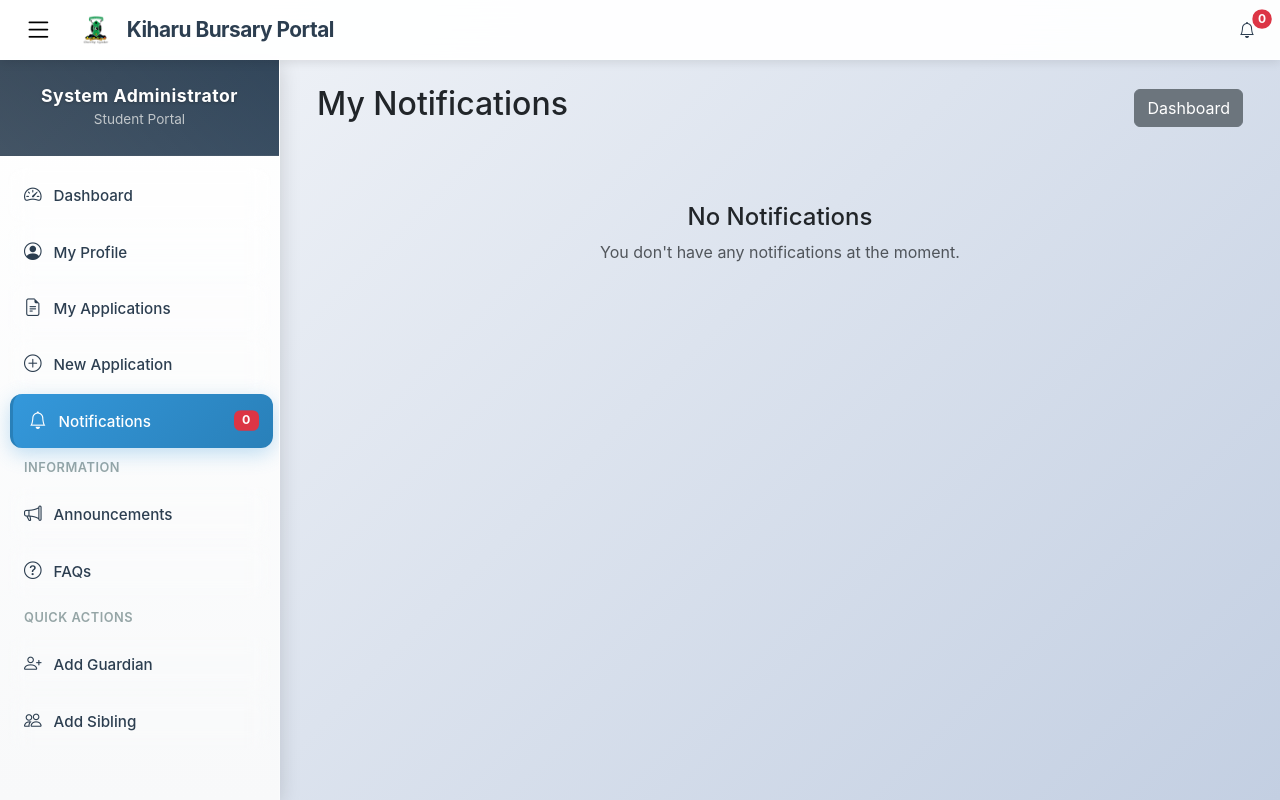
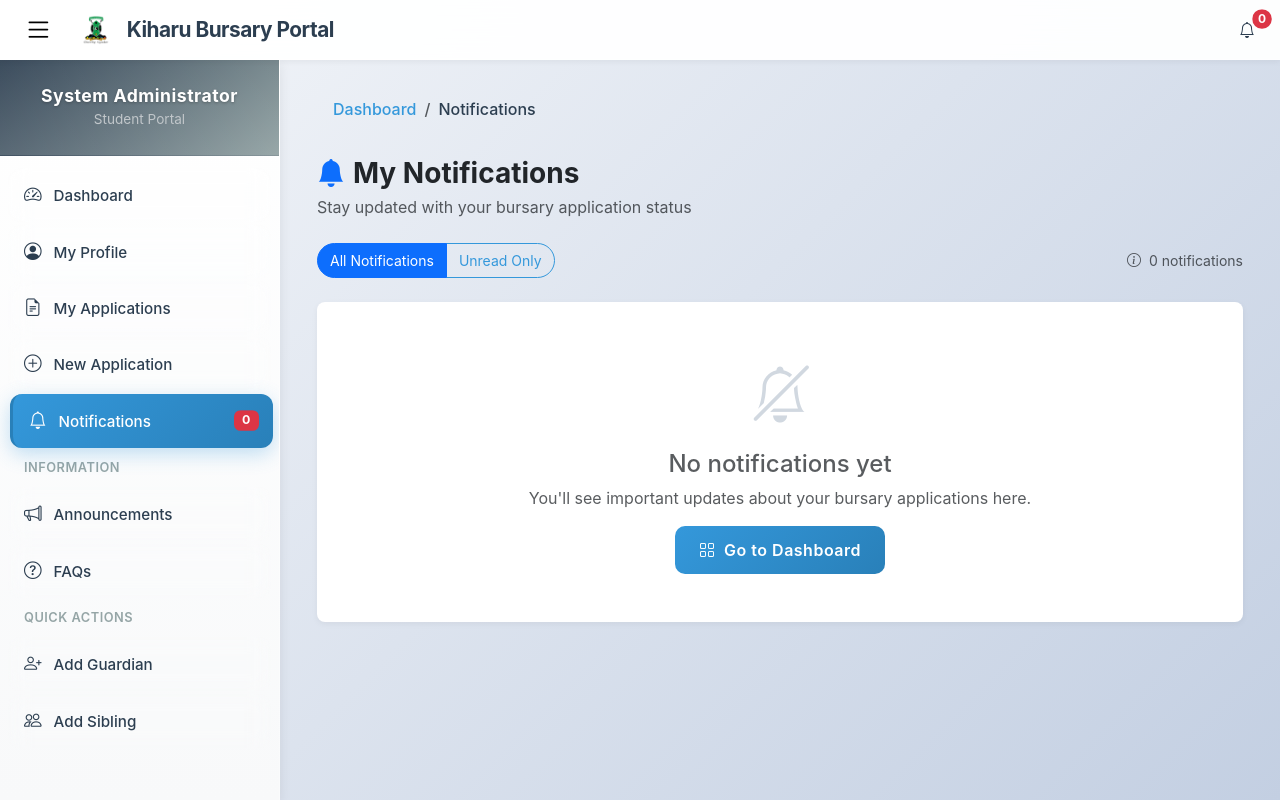
Before and after one commit to steve-ongera/kiharu-bursary-system, a Django app: page /student/notifications/ in a window 1280 px wide. Run offline with Django 5.2, Linux system fonts and the light colour scheme; a user stored in the database is signed in; data comes from the database, SQL or seed files in the repository.

Commit message:
made changes

```diff
--- a/templates/students/notifications.html
+++ b/templates/students/notifications.html
@@ -5,64 +5,200 @@
 
 {% block extra_css %}
 <style>
+    :root {
+        --primary-color: #2c3e50;
+        --secondary-color: #95a5a6;
+        --accent-color: #3498db;
+        --success-color: #27ae60;
+        --warning-color: #f39c12;
+        --danger-color: #e74c3c;
+        --light-bg: #f8f9fa;
+        --border-color: #e9ecef;
+        --text-primary: #2c3e50;
+        --text-secondary: #7f8c8d;
+        --shadow-light: 0 2px 6px rgba(0,0,0,0.05);
+        --shadow-medium: 0 4px 12px rgba(0,0,0,0.08);
+        --border-radius: 8px;
+    }
+
+    .breadcrumb {
+        padding: 0.75rem 1rem;
+
+        margin-bottom: 1.5rem;
+    }
+
+    .breadcrumb-item a {
+        color: var(--accent-color);
+        text-decoration: none;
+        transition: color 0.2s;
+    }
+
+    .breadcrumb-item a:hover {
+        color: var(--primary-color);
+    }
+
     .notification-item {
-        border: 1px solid #dee2e6;
-        border-radius: 8px;
-        padding: 20px;
-        margin-bottom: 15px;
+        border: 1px solid var(--border-color);
+        border-radius: var(--border-radius);
+        padding: 1.25rem;
+        margin-bottom: 1rem;
         background: white;
-        box-shadow: 0 2px 4px rgba(0,0,0,0.1);
-        transition: transform 0.2s;
+        box-shadow: var(--shadow-light);
+        transition: all 0.2s ease;
     }
+
     .notification-item:hover {
-        transform: translateY(-1px);
-        box-shadow: 0 4px 8px rgba(0,0,0,0.15);
+        transform: translateY(-2px);
+        box-shadow: var(--shadow-medium);
     }
+
     .notification-item.unread {
-        border-left: 4px solid #3498db;
-        background: #f8f9ff;
+        border-left: 4px solid var(--accent-color);
+        background: linear-gradient(to right, #f8fbff, white);
     }
+
     .notification-icon {
-        width: 40px;
-        height: 40px;
+        width: 48px;
+        height: 48px;
         border-radius: 50%;
         display: flex;
         align-items: center;
         justify-content: center;
-        margin-right: 15px;
+        margin-right: 1rem;
+        flex-shrink: 0;
     }
+
     .notification-icon.status {
-        background: #e3f2fd;
-        color: #1976d2;
+        background: rgba(52, 152, 219, 0.1);
+        color: var(--accent-color);
     }
+
     .notification-icon.document {
-        background: #fff3e0;
-        color: #f57c00;
+        background: rgba(243, 156, 18, 0.1);
+        color: var(--warning-color);
     }
+
     .notification-icon.allocation {
-        background: #e8f5e8;
-        color: #388e3c;
+        background: rgba(39, 174, 96, 0.1);
+        color: var(--success-color);
     }
+
     .notification-icon.disbursement {
-        background: #e1f5fe;
-        color: #0277bd;
+        background: rgba(155, 89, 182, 0.1);
+        color: #9b59b6;
     }
+
     .notification-icon.system {
-        background: #fce4ec;
-        color: #c2185b;
+        background: rgba(231, 76, 60, 0.1);
+        color: var(--danger-color);
+    }
+
+    .notification-content {
+        flex: 1;
+    }
+
+    .notification-title {
+        font-weight: 600;
+        color: var(--text-primary);
+        margin-bottom: 0.5rem;
+        font-size: 1.05rem;
+    }
+
+    .notification-message {
+        color: var(--text-secondary);
+        margin-bottom: 0.75rem;
+        line-height: 1.5;
+    }
+
+    .notification-time {
+        color: var(--text-secondary);
+        font-size: 0.85rem;
+    }
+
+    .badge-new {
+        background: var(--accent-color);
+        font-size: 0.75rem;
+        padding: 0.25rem 0.5rem;
+    }
+
+    .empty-state {
+        padding: 3rem 1rem;
+        text-align: center;
+        background: white;
+        border-radius: var(--border-radius);
+        box-shadow: var(--shadow-light);
+    }
+
+    .empty-state-icon {
+        font-size: 3.5rem;
+        color: #d1d8e0;
+        margin-bottom: 1rem;
+    }
+
+    .page-item.active .page-link {
+        background-color: var(--accent-color);
+        border-color: var(--accent-color);
+    }
+
+    .page-link {
+        color: var(--accent-color);
+    }
+
+    .page-link:hover {
+        color: var(--primary-color);
+    }
+
+    .btn-outline-primary {
+        border-color: var(--accent-color);
+        color: var(--accent-color);
+    }
+
+    .btn-outline-primary:hover {
+        background-color: var(--accent-color);
+        border-color: var(--accent-color);
+    }
+
+    .filter-buttons .btn {
+        border-radius: 20px;
+        padding: 0.375rem 0.75rem;
+        font-size: 0.875rem;
     }
 </style>
 {% endblock %}
 
 {% block content %}
 <div class="container-fluid">
+    <!-- Breadcrumbs -->
+    <nav aria-label="breadcrumb">
+        <ol class="breadcrumb">
+            <li class="breadcrumb-item"><a href="{% url 'student_dashboard' %}">Dashboard</a></li>
+            <li class="breadcrumb-item active" aria-current="page">Notifications</li>
+        </ol>
+    </nav>
+
     <div class="row">
         <div class="col-12">
+            <!-- Page Header -->
             <div class="d-flex justify-content-between align-items-center mb-4">
-                <h2><i class="fas fa-bell"></i> My Notifications</h2>
-                <a href="{% url 'student_dashboard' %}" class="btn btn-secondary">
-                    <i class="fas fa-dashboard"></i> Dashboard
-                </a>
+                <div>
+                    <h2 class="h3 fw-bold text-dark mb-1">
+                        <i class="bi bi-bell-fill me-2 text-primary"></i>My Notifications
+                    </h2>
+                    <p class="text-muted mb-0">Stay updated with your bursary application status</p>
+                </div>
+
+            </div>
+
+            <!-- Notifications Filter -->
+            <div class="d-flex justify-content-between align-items-center mb-4">
+                <div class="filter-buttons btn-group" role="group">
+                    <button type="button" class="btn btn-outline-primary active">All Notifications</button>
+                    <button type="button" class="btn btn-outline-primary">Unread Only</button>
+                </div>
+                <div class="text-muted small">
+                    <i class="bi bi-info-circle me-1"></i>
+                    {{ notifications|length }} notification{{ notifications|length|pluralize }}
+                </div>
             </div>
 
             {% if notifications %}
@@ -71,35 +207,35 @@
                     <div class="d-flex align-items-start">
                         <div class="notification-icon {{ notification.notification_type }}">
                             {% if notification.notification_type == 'application_status' %}
-                                <i class="fas fa-info-circle"></i>
+                                <i class="bi bi-info-circle-fill fs-5"></i>
                             {% elif notification.notification_type == 'document_request' %}
-                                <i class="fas fa-file-alt"></i>
+                                <i class="bi bi-file-earmark-text-fill fs-5"></i>
                             {% elif notification.notification_type == 'allocation' %}
-                                <i class="fas fa-check-circle"></i>
+                                <i class="bi bi-check-circle-fill fs-5"></i>
                             {% elif notification.notification_type == 'disbursement' %}
-                                <i class="fas fa-money-bill-wave"></i>
+                                <i class="bi bi-cash-coin fs-5"></i>
                             {% else %}
-                                <i class="fas fa-bell"></i>
+                                <i class="bi bi-bell-fill fs-5"></i>
                             {% endif %}
                         </div>
-                        <div class="flex-grow-1">
-                            <div class="d-flex justify-content-between align-items-start">
-                                <div>
-                                    <h6 class="mb-1">{{ notification.title }}</h6>
-                                    <p class="mb-2">{{ notification.message }}</p>
-                                    {% if notification.related_application %}
-                                        <a href="{% url 'student_application_detail' notification.related_application.pk %}" class="btn btn-sm btn-outline-primary">
-                                            <i class="fas fa-eye"></i> View Application
-                                        </a>
-                                    {% endif %}
-                                </div>
-                                <div class="text-end">
-                                    <small class="text-muted">{{ notification.created_at|date:"M j, Y g:i A" }}</small>
+                        <div class="notification-content">
+                            <div class="d-flex justify-content-between align-items-start mb-2">
+                                <h5 class="notification-title">{{ notification.title }}</h5>
+                                <div class="d-flex align-items-center">
+                                    <span class="notification-time me-2">
+                                        <i class="bi bi-clock me-1"></i>{{ notification.created_at|date:"M j, Y g:i A" }}
+                                    </span>
                                     {% if not notification.is_read %}
-                                        <br><span class="badge bg-primary">New</span>
+                                        <span class="badge badge-new rounded-pill">New</span>
                                     {% endif %}
                                 </div>
                             </div>
+                            <p class="notification-message">{{ notification.message }}</p>
+                            {% if notification.related_application %}
+                                <a href="{% url 'student_application_detail' notification.related_application.pk %}" class="btn btn-sm btn-outline-primary">
+                                    <i class="bi bi-eye me-1"></i> View Application
+                                </a>
+                            {% endif %}
                         </div>
                     </div>
                 </div>
@@ -107,14 +243,18 @@
 
                 <!-- Pagination -->
                 {% if page_obj.has_other_pages %}
-                <nav aria-label="Notifications pagination">
+                <nav aria-label="Notifications pagination" class="mt-4">
                     <ul class="pagination justify-content-center">
                         {% if page_obj.has_previous %}
                             <li class="page-item">
-                                <a class="page-link" href="?page=1">&laquo; First</a>
+                                <a class="page-link" href="?page=1" aria-label="First">
+                                    <span aria-hidden="true">&laquo;&laquo;</span>
+                                </a>
                             </li>
                             <li class="page-item">
-                                <a class="page-link" href="?page={{ page_obj.previous_page_number }}">Previous</a>
+                                <a class="page-link" href="?page={{ page_obj.previous_page_number }}" aria-label="Previous">
+                                    <span aria-hidden="true">&laquo;</span>
+                                </a>
                             </li>
                         {% endif %}
 
@@ -132,10 +272,14 @@
 
                         {% if page_obj.has_next %}
                             <li class="page-item">
-                                <a class="page-link" href="?page={{ page_obj.next_page_number }}">Next</a>
+                                <a class="page-link" href="?page={{ page_obj.next_page_number }}" aria-label="Next">
+                                    <span aria-hidden="true">&raquo;</span>
+                                </a>
                             </li>
                             <li class="page-item">
-                                <a class="page-link" href="?page={{ page_obj.paginator.num_pages }}">Last &raquo;</a>
+                                <a class="page-link" href="?page={{ page_obj.paginator.num_pages }}" aria-label="Last">
+                                    <span aria-hidden="true">&raquo;&raquo;</span>
+                                </a>
                             </li>
                         {% endif %}
                     </ul>
@@ -143,10 +287,15 @@
                 {% endif %}
 
             {% else %}
-                <div class="text-center py-5">
-                    <i class="fas fa-bell-slash fa-3x text-muted mb-3"></i>
-                    <h4>No Notifications</h4>
-                    <p class="text-muted">You don't have any notifications at the moment.</p>
+                <div class="empty-state">
+                    <div class="empty-state-icon">
+                        <i class="bi bi-bell-slash"></i>
+                    </div>
+                    <h4 class="text-muted mb-2">No notifications yet</h4>
+                    <p class="text-muted mb-3">You'll see important updates about your bursary applications here.</p>
+                    <a href="{% url 'student_dashboard' %}" class="btn btn-primary">
+                        <i class="bi bi-grid me-1"></i> Go to Dashboard
+                    </a>
                 </div>
             {% endif %}
         </div>
```
